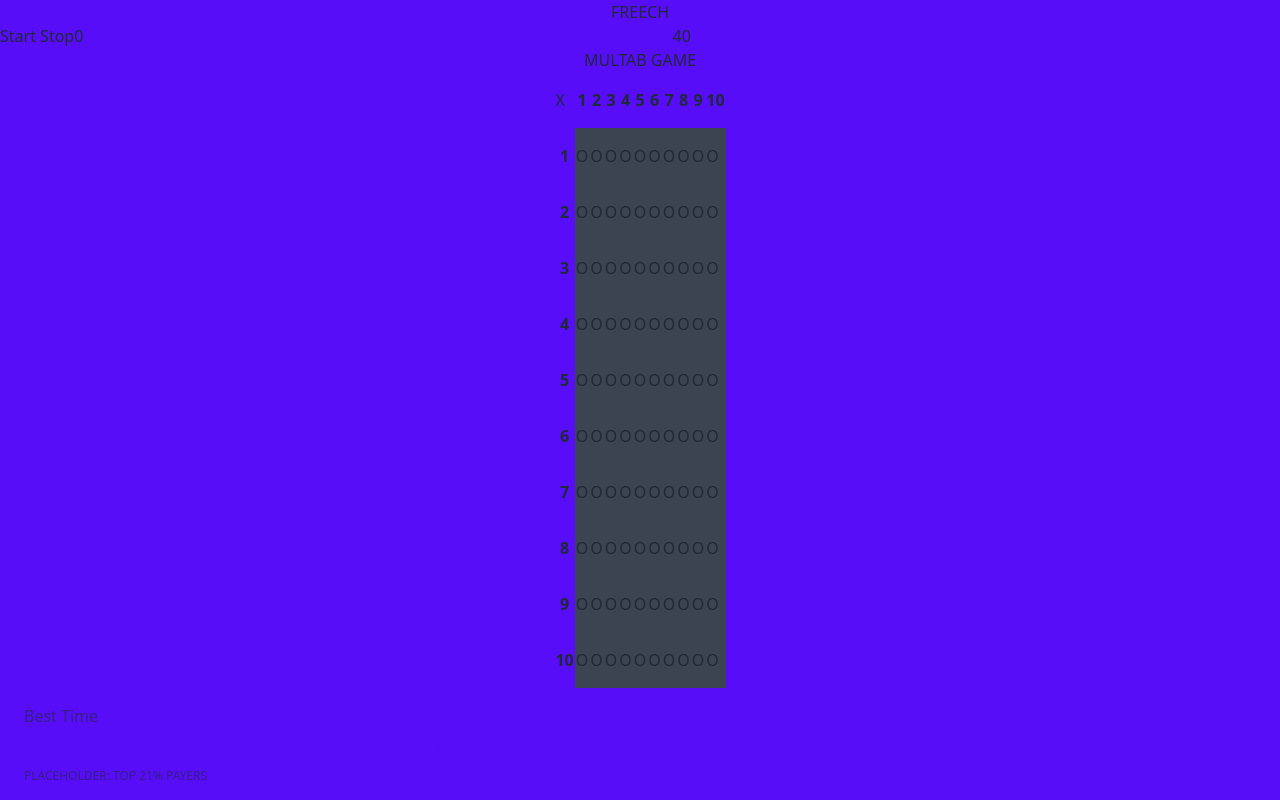
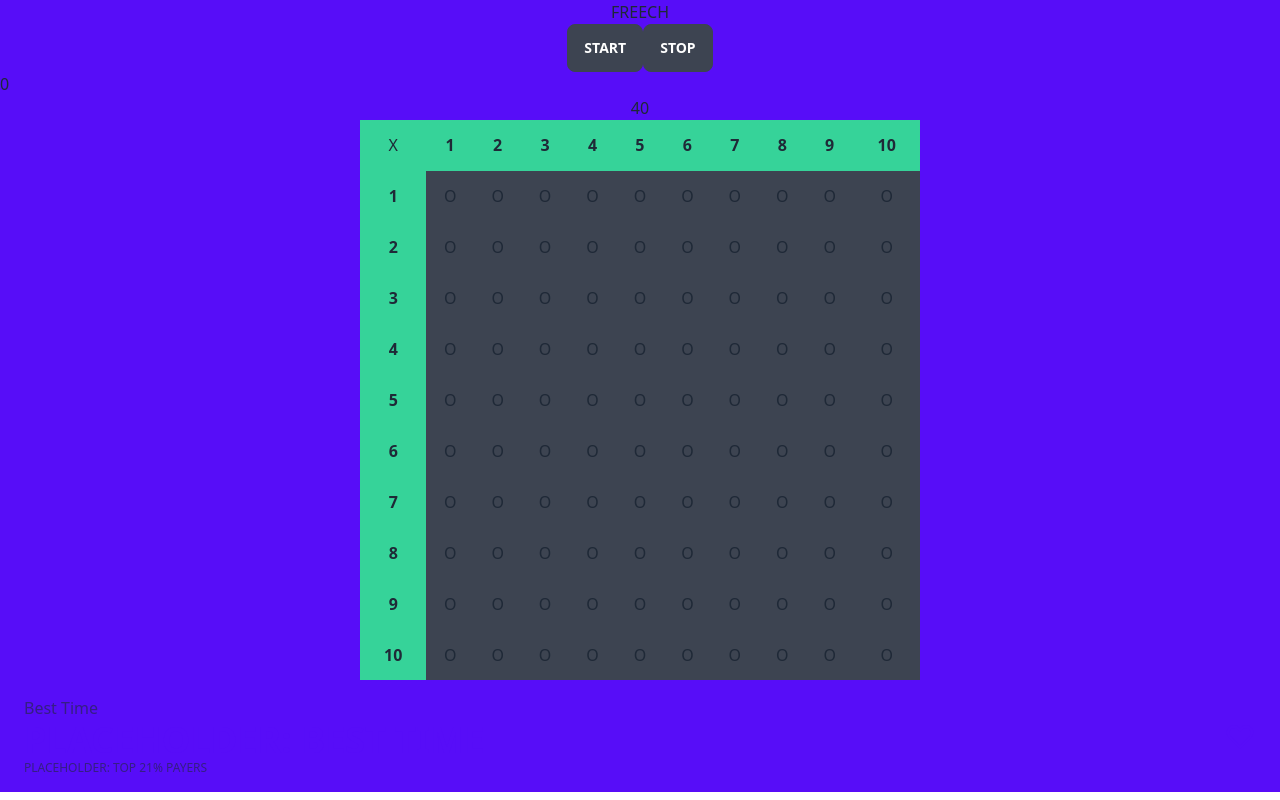
Before and after one commit to fyasla/multab, a SvelteKit app: page / in a window 1280 px wide. Built offline with nearby package versions, Linux system fonts and the light colour scheme.

Commit message:
going forward with focus, lesson: just use a store variable it is simpler

```diff
--- a/src/routes/+page.svelte
+++ b/src/routes/+page.svelte
@@ -1,23 +1,18 @@
 <script lang="ts">
     import BestTime from './BestTime.svelte';
-import Game from './Game.svelte';
+    import Game from './Game.svelte';
 	import GoalNumber from './GoalNumber.svelte';
-	import PlayButton from './PlayButton.svelte';
 	import Timer from './Timer.svelte';
 </script>
 
 <slot >
-    <div class="flex flex-col h-screen bg-primary">
+    <div class="flex bg-primary flex-col">
         <h1 class="hero">FREECH</h1>
-        <div class="flex flex-row justify-center">
+        <div class="">
             <Timer/>
             <GoalNumber/>
         </div>
-        <div class="flex justify-center align-center flex-1">
-            <Game />
-        </div>
-        <div class="flex flex-row">
-            <BestTime/>
-        </div>
+        <Game />
+        <BestTime/>
     </div>
 </slot>
--- a/src/routes/BestTime.svelte
+++ b/src/routes/BestTime.svelte
@@ -1,4 +1,4 @@
-<div class="flex-1 justify-center stat">
+<div class="justify-center stat">
     <div class="stat-figure text-primary">
       <svg xmlns="http://www.w3.org/2000/svg" fill="none" viewBox="0 0 24 24" class="inline-block w-8 h-8 stroke-current"><path stroke-linecap="round" stroke-linejoin="round" stroke-width="2" d="M4.318 6.318a4.5 4.5 0 000 6.364L12 20.364l7.682-7.682a4.5 4.5 0 00-6.364-6.364L12 7.636l-1.318-1.318a4.5 4.5 0 00-6.364 0z"></path></svg>
     </div>
--- a/src/routes/Square.svelte
+++ b/src/routes/Square.svelte
@@ -3,11 +3,16 @@
 <script lang="ts">
 	import { onDestroy } from 'svelte';
 	import { fade } from 'svelte/transition';
-    import { products, currentIndex, lastSquareClicked } from '../store.js';
+    import { products, currentIndex, lastSquareClicked, hoveredSquare } from '../store.js';
 
 	export let x :number;
     export let y: number;
     let isVisible: boolean = ((x * y) === 0);
+
+    let isSquareHovered: boolean, isColumnHovered: boolean, isRowHovered: boolean;
+    $: isSquareHovered = $hoveredSquare.x === x && $hoveredSquare.y === y;
+    $: isColumnHovered = $hoveredSquare.y === y;
+    $: isRowHovered = $hoveredSquare.x === x;
 
     const unsubscribe = lastSquareClicked.subscribe((value) => {
         if (value.x === y && value.y === x) {
@@ -20,10 +25,15 @@
             return;
         }
         if($products[$currentIndex] === (x * y)) {
-            lastSquareClicked.set({x, y});
+            $lastSquareClicked = {x, y};
             isVisible = true;
             $currentIndex += 1;
         }
+    }
+
+    function updateHoveredSquare() {
+        console.log("hovered square" + x + " " + y);
+        $hoveredSquare = {x, y};
     }
 
     onDestroy(() => {
@@ -32,18 +42,18 @@
 </script>
 
 {#if x === 0 && y === 0}
-<td>X</td>
+    <td class="text-center bg-success success-content" on:mouseenter={updateHoveredSquare} class:bg-primary-focus={isSquareHovered} class:bg-secondary-focus={isColumnHovered || isRowHovered}>X</td>
 {:else if x === 0}
-<th>{y}</th>
+    <th class="text-center bg-success success-content" on:mouseenter={updateHoveredSquare} class:bg-primary-focus={isSquareHovered} class:bg-secondary-focus={isColumnHovered || isRowHovered}>{y}</th>
 {:else if y === 0}
-<th>{x}</th>
+    <th class="text-center bg-success success-content" on:mouseenter={updateHoveredSquare} class:bg-primary-focus={isSquareHovered} class:bg-secondary-focus={isColumnHovered || isRowHovered}>{x}</th>
 {:else}
     {#if isVisible}
-    <td transition:fade class="bg-success success-content">
+    <td transition:fade class="text-center bg-success success-content" on:mouseenter={updateHoveredSquare} class:bg-primary-focus={isSquareHovered} class:bg-secondary-focus={isColumnHovered || isRowHovered}>
         {x * y}
     </td>
     {:else}
-    <td on:click={handleClick} class="bg-neutral neutral-content">
+    <td on:click={handleClick} class="text-center bg-neutral neutral-content" on:mouseenter={updateHoveredSquare} class:bg-primary-focus={isSquareHovered} class:bg-secondary-focus={isColumnHovered || isRowHovered}>
         O
     </td>
     {/if}
--- a/src/routes/Timer.svelte
+++ b/src/routes/Timer.svelte
@@ -24,8 +24,8 @@
 
 </script>
 
-<div>
-    <button on:click={startTimer}>Start</button>
-    <button on:click={() => stopTimer(intervalId)}>Stop</button>
+<div class="flex justify-center">
+    <button class="btn" on:click={startTimer}>Start</button>
+    <button class="btn" on:click={() => stopTimer(intervalId)}>Stop</button>
 </div>
 <div>{timer}</div>
--- a/src/routes/game.svelte
+++ b/src/routes/game.svelte
@@ -15,10 +15,9 @@
     let range_array: number[] = range(start, end);
 </script>
 
-<table>
-    <caption>MULTAB GAME</caption>
+<table class="mx-auto h-[70vh] w-[70vh]">
     {#each range_array as i}
-    <tr>
+    <tr class="">
         {#each range_array as j}
             <Square x={i} y={j}/>
         {/each}
--- a/src/store.ts
+++ b/src/store.ts
@@ -36,3 +36,4 @@ export const currentIndex = writable(0);
 export const lastSquareClicked = writable({x: -1, y: -1});
 export const timer = writable(0);
 export const gameStatus = writable(GameStatus.notStarted);
+export const hoveredSquare = writable({x: -1, y: -1});
```
